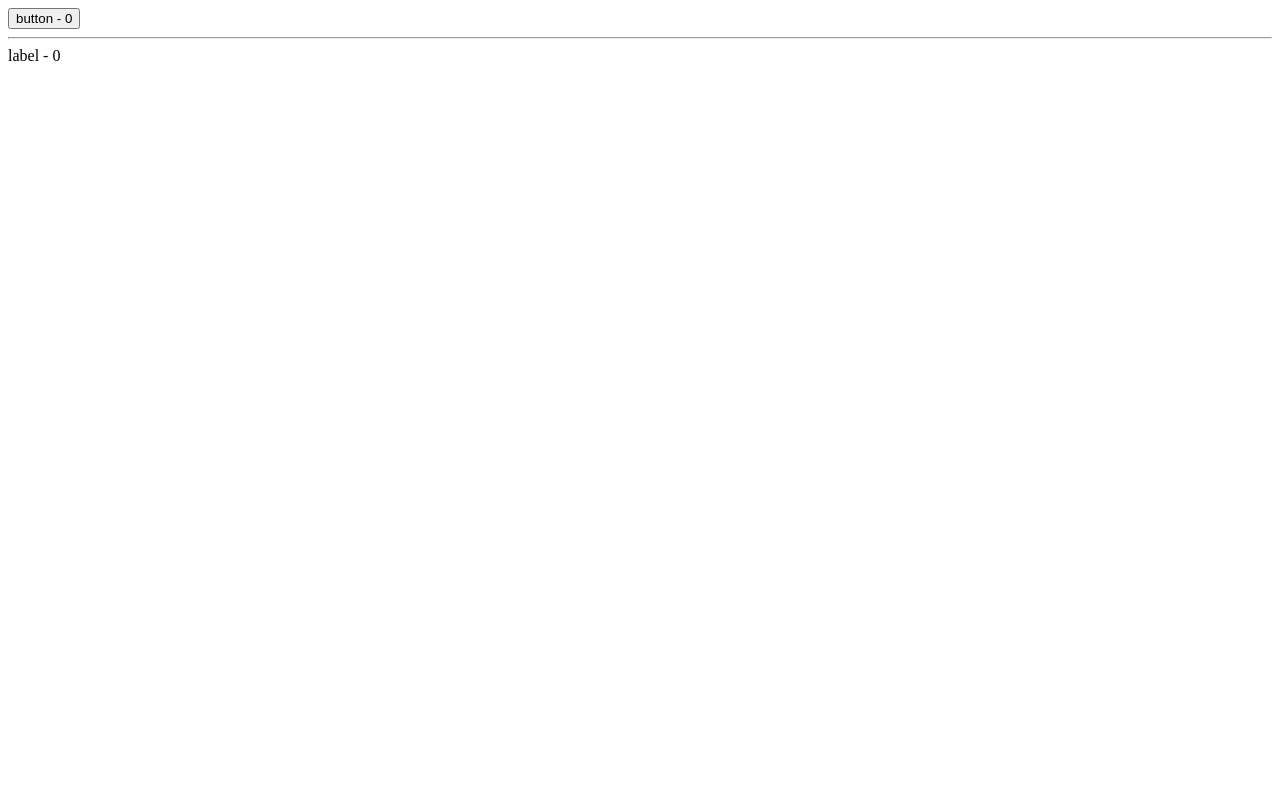
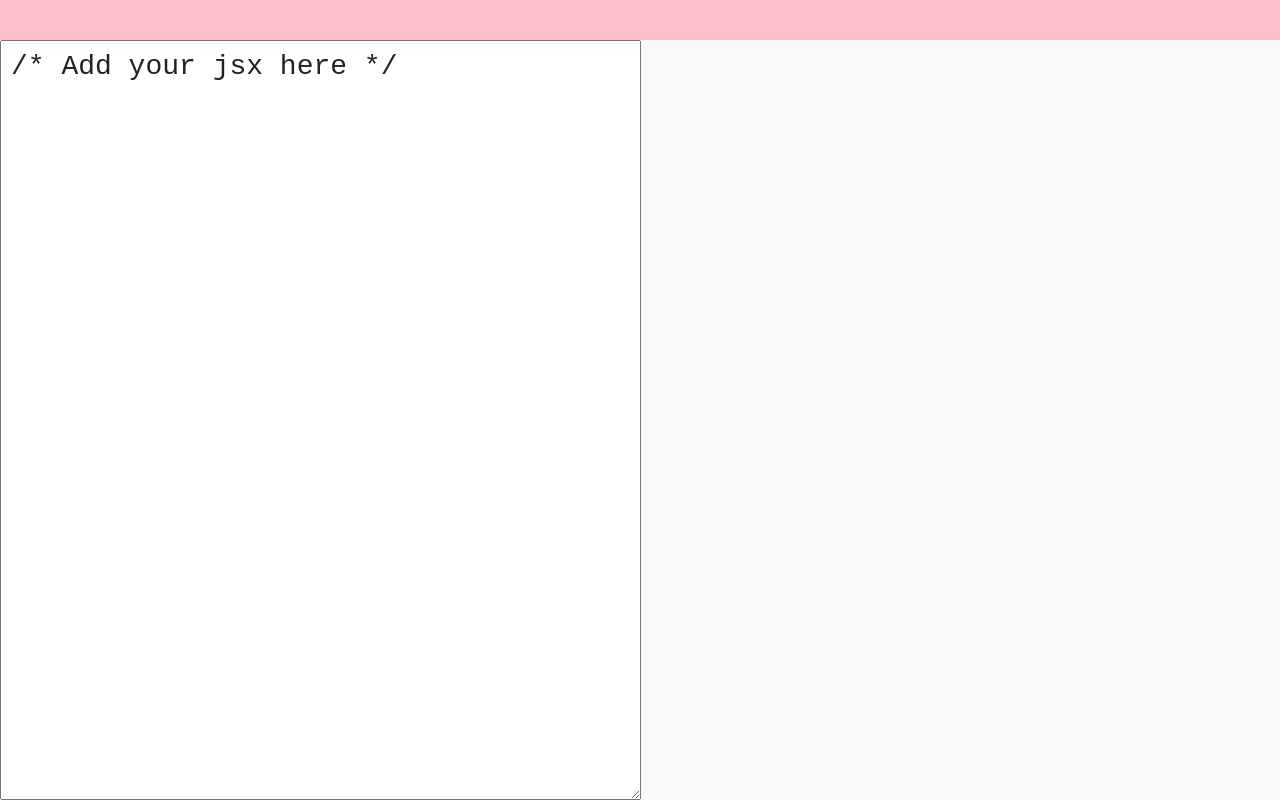
Before and after one commit to juanfrc/egghead-start-learning-react, a React (Create React App) app: page / in a window 1280 px wide. Built offline with nearby package versions, Linux system fonts and the light colour scheme.

Commit message:
video 16 JSX live compiler as react component

```diff
--- a/public/index.html
+++ b/public/index.html
@@ -3,6 +3,7 @@
   <head>
     <meta charset="utf-8">
     <title>React App</title>
+    <script src="https://cdnjs.cloudflare.com/ajax/libs/babel-standalone/6.26.0/babel.min.js"></script>
     <!-- Tutorial from https://egghead.io/courses/start-learning-react  -->
   </head>
   <body>
--- /dev/null
+++ b/src/App.css
@@ -0,0 +1,34 @@
+body {
+  margin: 0;
+  padding: 0;
+  font-family: monospace;
+}
+
+header {
+  display: block;
+  height: 5vh;
+  overflow: auto;
+  background-color: pink;
+  color: red;
+  font-size: 28px
+}
+
+.container {
+  height: 95vh;
+  display: flex;
+}
+
+pre {
+  background-color: #f8f8f8;
+}
+
+pre, textarea {
+  width: 50%;
+  font-family: monospace;
+  font-size: 28px;
+  margin: 0;
+  padding: 10px;
+  color: #222;
+}
+
+textarea:focus {outline: 0}
--- a/src/App.js
+++ b/src/App.js
@@ -1,4 +1,5 @@
 import React from 'react';
+import 'App.css'
 // import ReactDOM from 'react-dom';
 // import PropTypes from 'prop-types';
 
@@ -306,62 +307,105 @@
 
 
 // Video 15 Higher order components
+// const HOC = (InnerComponent) => class extends React.Component {
+//   constructor() {
+//     super();
+//     this.state = {count: 0}
+//   }
+//
+//   update() {
+//     this.setState({count: this.state.count + 1})
+//   }
+//
+//   componentWillMount() {
+//     console.log('Will mount')
+//   }
+//
+//   render() {
+//     return (
+//       <InnerComponent
+//         {...this.props}
+//         {...this.state}
+//         update={this.update.bind(this)}
+//         />
+//     )
+//   }
+// }
+//
+// class App extends React.Component {
+//   render() {
+//     return (
+//       <div>
+//         <Button>button</Button>
+//         <hr/>
+//         <LabelHOC>label</LabelHOC>
+//       </div>
+//     )
+//   }
+// }
+//
+// const Button = HOC((props) =>
+//   <button onClick={props.update}>{props.children} - {props.count}</button>
+// )
+//
+// class Label extends React.Component {
+//   componentWillMount() {
+//     console.log('Label Will mount')
+//   }
+//
+//   render() {
+//     return (
+//       <label onMouseMove={this.props.update}>
+//         {this.props.children} - {this.props.count}
+//       </label>
+//     )
+//   }
+// }
+//
+// const LabelHOC = HOC(Label)
+//
+// export default App
 
-const HOC = (InnerComponent) => class extends React.Component {
+// video 16 Live compiler as react component
+class App extends React.Component {
   constructor() {
     super();
-    this.state = {count: 0}
+    this.state = {
+      input: '/* Add your jsx here */',
+      output: '',
+      err: ''
+    }
   }
 
-  update() {
-    this.setState({count: this.state.count + 1})
-  }
-
-  componentWillMount() {
-    console.log('Will mount')
+  update(e) {
+    let code = e.target.value;
+    try {
+      this.setState({
+        output: window.Babel
+          .transform(code, { presets: ['es2015', 'react']})
+          .code,
+        err: ''
+      })
+    } catch (err) {
+      this.setState({err: err.message})
+    }
   }
 
   render() {
     return (
-      <InnerComponent
-        {...this.props}
-        {...this.state}
-        update={this.update.bind(this)}
-        />
-    )
-  }
-}
-
-class App extends React.Component {
-  render() {
-    return (
       <div>
-        <Button>button</Button>
-        <hr/>
-        <LabelHOC>label</LabelHOC>
+        <header>{this.state.err}</header>
+        <div className="container">
+          <textarea
+            onChange={this.update.bind(this)}
+            defaultValue={this.state.input} />
+          <pre>
+            {this.state.output}
+          </pre>
+        </div>
       </div>
     )
   }
 }
 
-const Button = HOC((props) =>
-  <button onClick={props.update}>{props.children} - {props.count}</button>
-)
-
-class Label extends React.Component {
-  componentWillMount() {
-    console.log('Label Will mount')
-  }
-
-  render() {
-    return (
-      <label onMouseMove={this.props.update}>
-        {this.props.children} - {this.props.count}
-      </label>
-    )
-  }
-}
-
-const LabelHOC = HOC(Label)
-
 export default App
```
